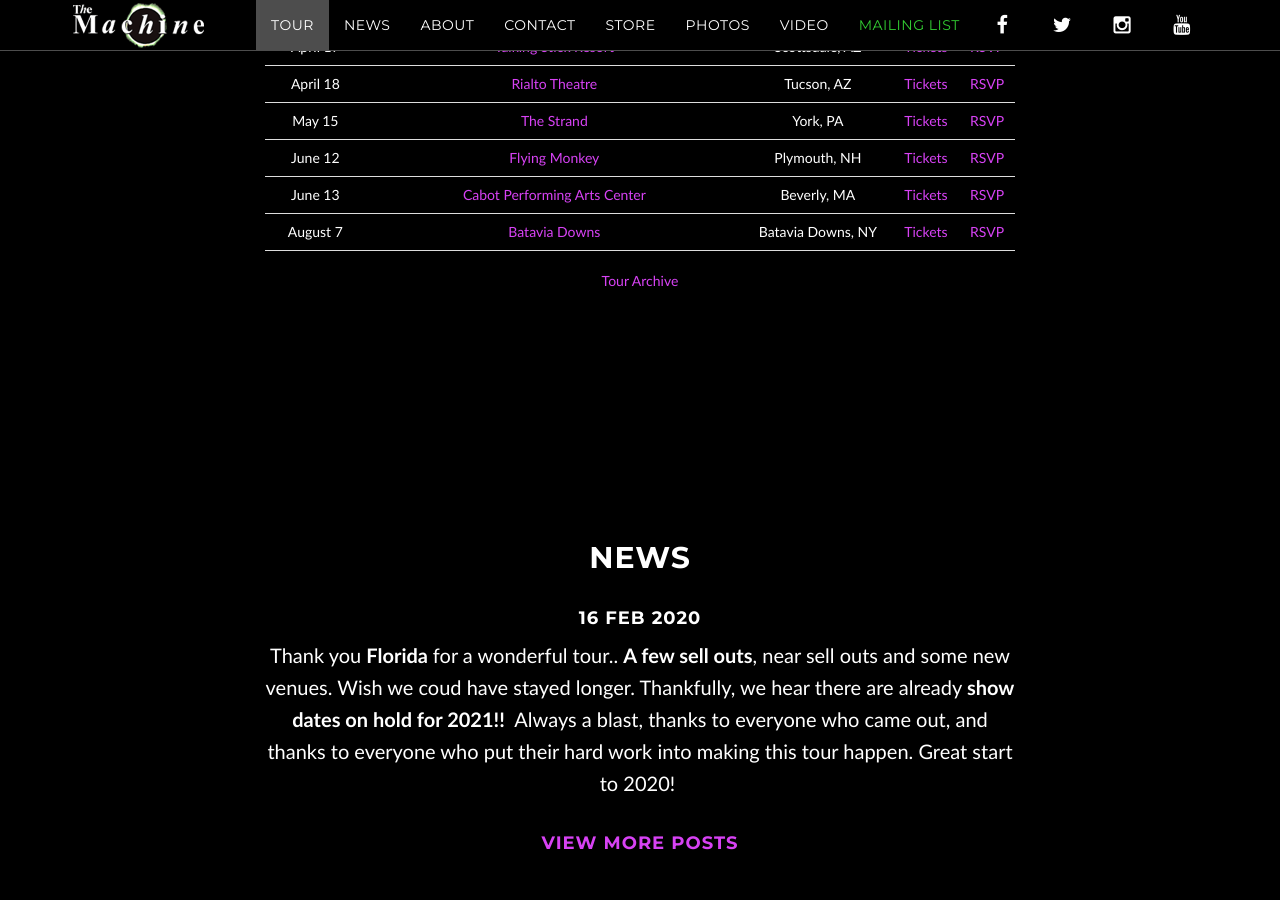
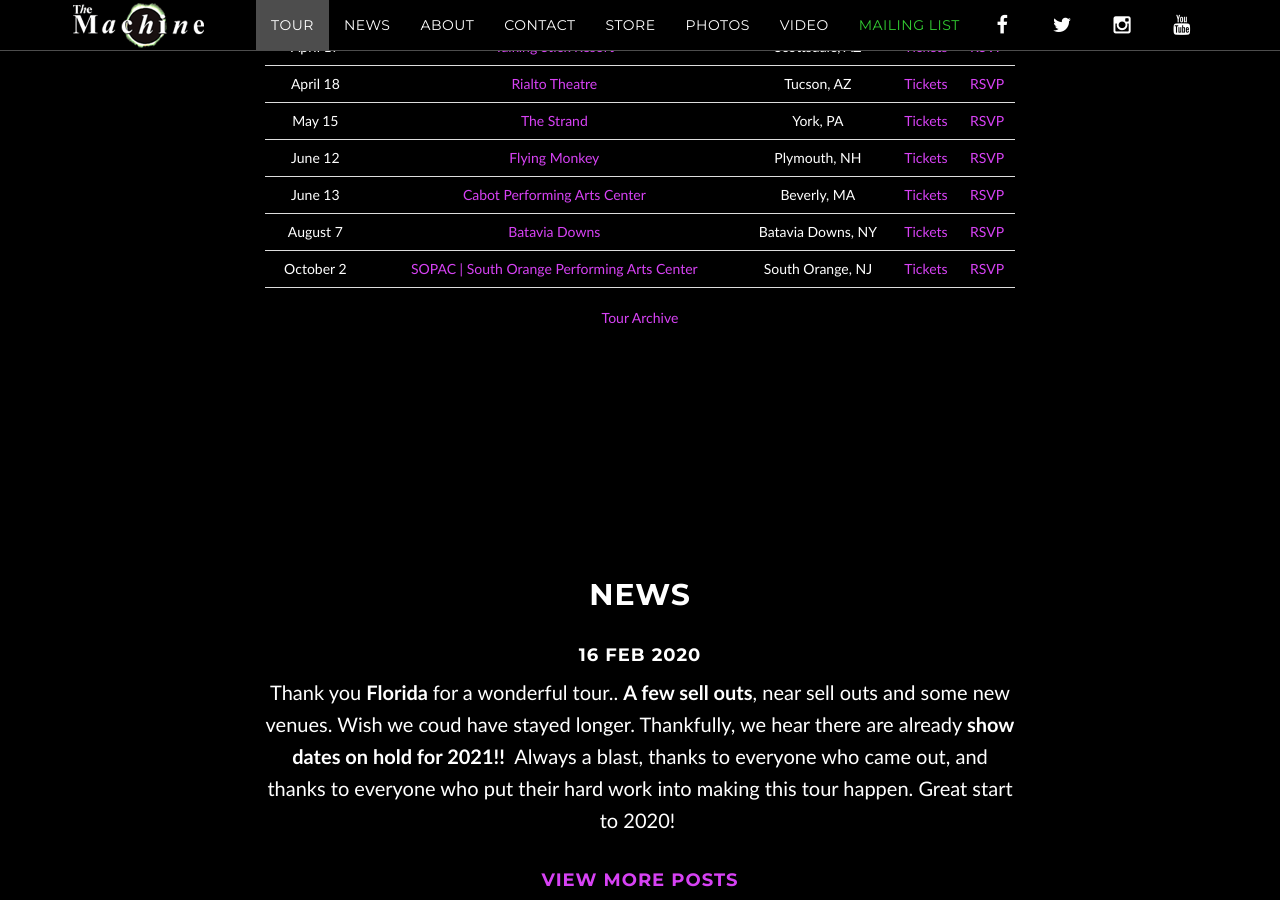
Before and after one commit to machineweb/machineweb.github.io, a Jekyll site: the page built from index.html, in a window 1280 px wide and 900 px high, scrolled down 1454 px. Built offline with Jekyll 4.4.1, drawn with Linux system fonts in a browser that asks for light colours; comment, search, counter and statistics services are not loaded.

Commit message:
New tour item

```diff
--- a/_data/tour.yml
+++ b/_data/tour.yml
@@ -4234,3 +4234,11 @@
     tickets-url: "https://www.bataviadownsgaming.com/events/concerts/"
     rsvp-url: ""
     order: "1596776400000"
+
+  - date: "October 2 2020"
+    venue: "SOPAC | South Orange Performing Arts Center"
+    venue-url: "http://www.sopacnow.org"
+    location: "South Orange, NJ"
+    tickets-url: "http://www.sopacnow.org"
+    rsvp-url: ""
+    order: "1601614800000"
```
